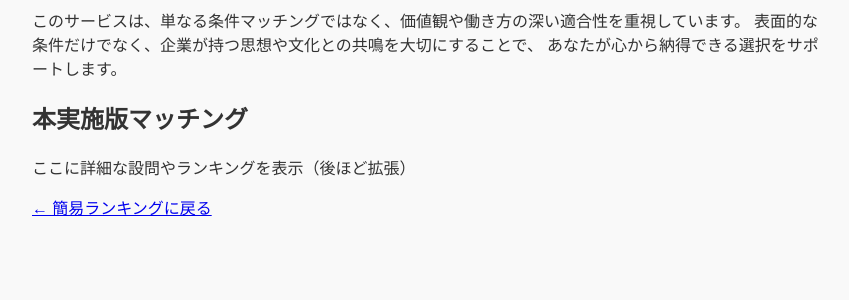
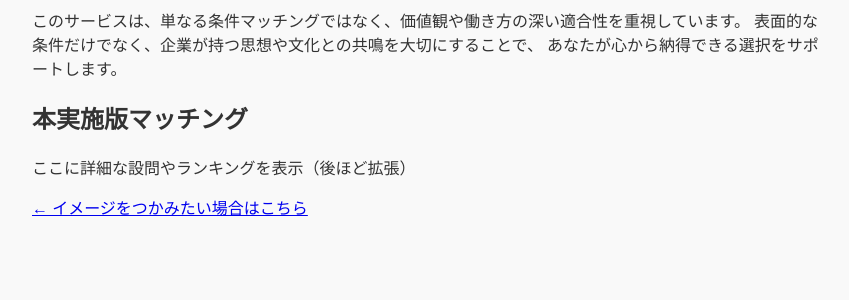
Before and after one commit to n205/fastapi, a FastAPI app: page /desc_answer in a window 1280 px wide. Shown: the part 175-475 px from the top of the page, without its empty margins (208-1057 px from the left). Run offline with FastAPI, Linux system fonts and the light colour scheme.

Commit message:
Update desc_answer.html

```diff
--- a/templates/desc_answer.html
+++ b/templates/desc_answer.html
@@ -23,6 +23,6 @@
     <p>ここに詳細な設問やランキングを表示（後ほど拡張）</p>
   </section>
 
-  <p><a href="/">← 簡易ランキングに戻る</a></p>
+  <p><a href="/">← イメージをつかみたい場合はこちら</a></p>
 </body>
 </html>
```
